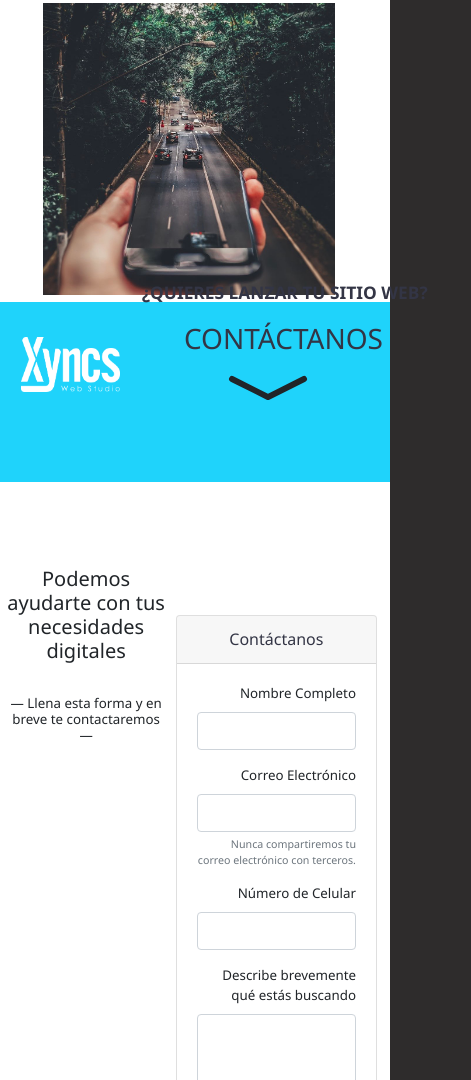
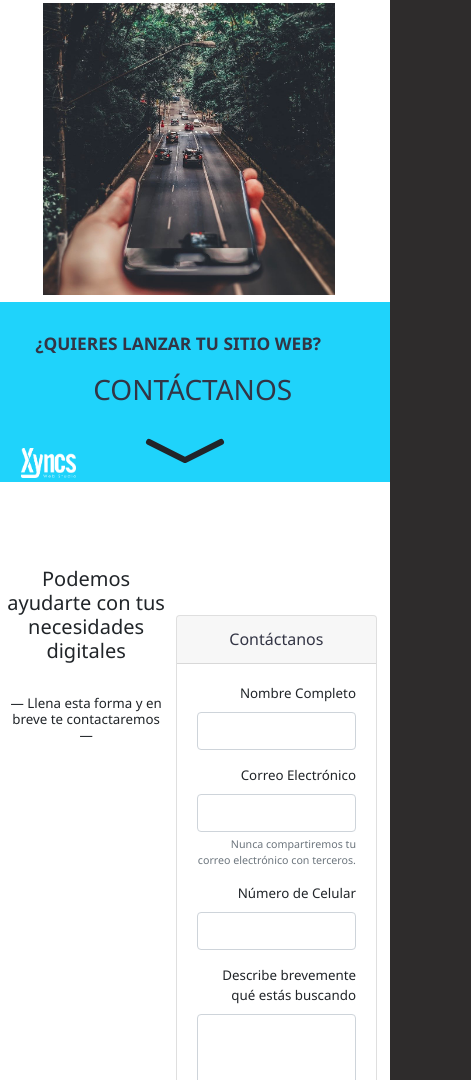
Before and after one commit to alecvipa/Xyncs-landingPage, a website: page public/index.html in a window 390 px wide. Shown: the part 2002-3082 px from the top of the page, 471 px wide, since content can reach past the window. Drawn offline with nearby package versions, Linux system fonts and the light colour scheme.

Commit message:
added style to contact banner

```diff
--- a/public/style.css
+++ b/public/style.css
@@ -614,16 +614,16 @@ a:hover {
     background-color: #1fd3fb;
 }
 .xyncsTransWhite{
-    width: 25%;
+    width: 14%;
     position: relative;
     left: 6.5%;
-    margin-top: 9% !important;
+    margin-top: 37% !important;
 }
 .titleBanner {
     color: #333545;
     position: relative;
-    left: 37.1%;
-    bottom: 62%;
+    left: 10.1%;
+    bottom: 82%;
     font-weight: bold;
     font-size: 13pt;
     font-family: 'Segoe UI', Tahoma, Geneva, Verdana, sans-serif;
@@ -632,16 +632,16 @@ a:hover {
 .titleBanner2 {
     color: #333545;
     position: relative;
-    left: 47.8%;
-    bottom: 62%;
+    left: 24.8%;
+    bottom: 82%;
     /* font-weight: bold; */
     font-family: 'Segoe UI', Tahoma, Geneva, Verdana, sans-serif;
     width: 215pt;
 }
 .arrow2{
     position: relative;
-    left: 57%;
-    bottom: 108%;
+    left: 36%;
+    bottom: 121%;
     width: 30%;
 }
 .formularioContacto{
```
